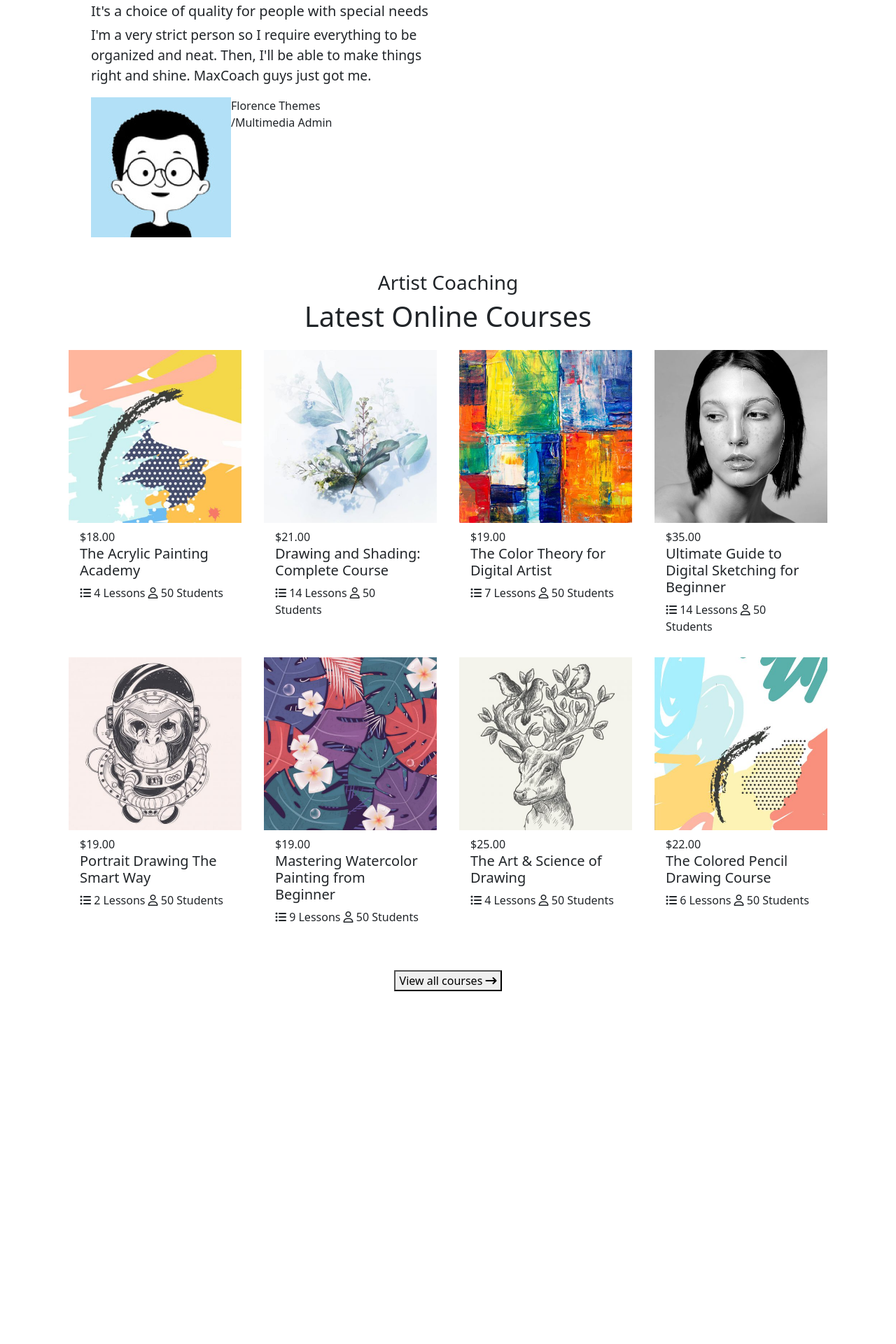
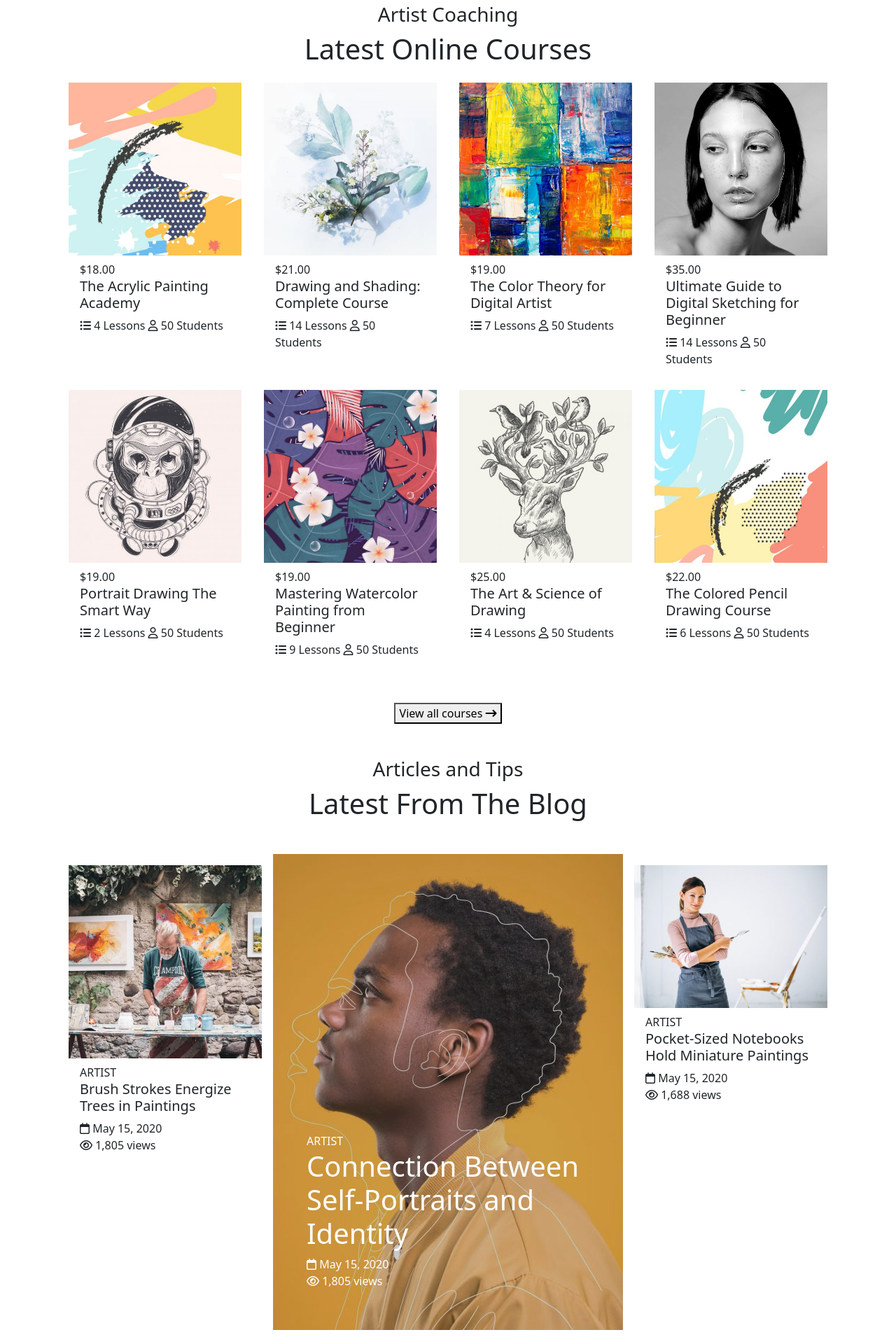
Before and after one commit to giuliacrr/proj-html-vuejs, a Vue app: page / in a window 1280 px wide. Shown: the part 2560-4480 px from the top of the page at 70% size. Before the commit the page ends 4024 px from the top, so only its background shows below. Built offline with nearby package versions, Linux system fonts and the light colour scheme.

Commit message:
Articles and Tips section - not concluded

```diff
--- a/src/components/Main.vue
+++ b/src/components/Main.vue
@@ -176,33 +176,6 @@ export default {
       <h1>Why do people love me?</h1>
     </div>
     <!--Slider-->
-    <div>
-      <div>
-        <div class="m-5">
-          <div>
-            <h5>It's a choice of quality for people with special needs</h5>
-            <p class="font-size-small">
-              I'm a very strict person so I require everything to be<br />
-              organized and neat. Then, I'll be able to make things<br />
-              right and shine. MaxCoach guys just got me.
-            </p>
-          </div>
-          <div class="d-flex">
-            <div>
-              <img
-                class="testimonial-pic"
-                src="../assets/img/artist-testimonial-avatar-01.jpg"
-                alt=""
-              />
-            </div>
-            <div>
-              <span>Florence Themes</span><br />
-              <span>/Multimedia Admin</span>
-            </div>
-          </div>
-        </div>
-      </div>
-    </div>
     <!--Artist Coaching 2-->
     <div class="mb-5 mt-5">
       <div class="text-center">
@@ -238,6 +211,83 @@ export default {
         </button>
       </div>
     </div>
+    <!--Articles and Tips-->
+    <div class="mt-5">
+      <div class="text-center mt-5 mb-5">
+        <h3>Articles and Tips</h3>
+        <h1>Latest From The Blog</h1>
+      </div>
+      <div>
+        <div>
+          <div class="d-flex mb-5 justify-content-center">
+            <!--Left one-->
+            <div class="course-card blog-img m-3 small-post-descr">
+              <div class="mb-2">
+                <img
+                  class="course-img"
+                  src="../assets/img/120084500_197897808368764_8114555493043279565_n.jpg"
+                  alt="blog image"
+                />
+              </div>
+              <div class="course-infos ms-3">
+                <div class="mt-2 mb-2">
+                  <span>ARTIST</span>
+                  <h5>Brush Strokes Energize Trees in Paintings</h5>
+                </div>
+                <div>
+                  <span
+                    ><i class="fa-regular fa-calendar"></i> May 15, 2020</span
+                  ><br />
+                  <span><i class="fa-regular fa-eye"></i> 1,805 views</span>
+                </div>
+              </div>
+            </div>
+
+            <!--Middle One-->
+            <div class="position-relative">
+              <img src="../assets/img/artist-blog-02-500x680.jpg" alt="" />
+              <div class="position-absolute big-post-descr text-white p-5">
+                <div class="mt-ow">
+                  <span>ARTIST</span>
+                  <h1>Connection Between Self-Portraits and Identity</h1>
+                  <div>
+                    <span
+                      ><i class="fa-regular fa-calendar"></i> May 15, 2020</span
+                    ><br />
+                    <span><i class="fa-regular fa-eye"></i> 1,805 views</span>
+                  </div>
+                </div>
+              </div>
+            </div>
+
+            <!--Right one-->
+            <div class="course-card small-post-descr m-3">
+              <div class="mb-2">
+                <img
+                  class="course-img"
+                  src="../assets/img/artist-blog-01-480x356.jpg"
+                  alt="blog image"
+                />
+              </div>
+              <div class="course-infos blog-img ms-3">
+                <div class="mt-2 mb-2">
+                  <span>ARTIST</span>
+                  <h5>Pocket-Sized Notebooks Hold Miniature Paintings</h5>
+                </div>
+                <div>
+                  <span
+                    ><i class="fa-regular fa-calendar"></i> May 15, 2020</span
+                  ><br />
+                  <span><i class="fa-regular fa-eye"></i> 1,688 views</span>
+                </div>
+              </div>
+            </div>
+          </div>
+        </div>
+        <div></div>
+        <div></div>
+      </div>
+    </div>
   </div>
 </template>
 
@@ -266,10 +316,23 @@ export default {
   .course-infos {
     width: 85%;
   }
+}
 
-  .testimonial-pic {
-    max-width: 40px;
-    max-height: 40px;
-  }
+.testimonial-img {
+  width: 50px;
+  height: auto;
+  border-radius: 50%;
+}
+
+.big-post-descr {
+  top: 0%;
+  height: 100%;
+  background-color: rgba(0, 0, 0, 0.2);
+}
+.small-post-descr {
+  width: 300px;
+}
+.mt-ow {
+  margin-top: 350px;
 }
 </style>
```
